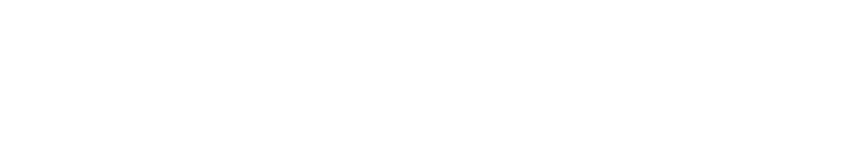
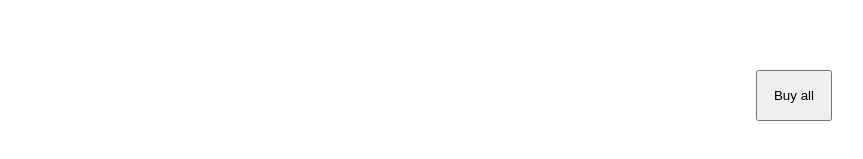
Before and after one commit to Giwan/bnl-lazy-pandas-hackathon, a Next.js app: page /items-list in a window 1280 px wide. Shown: the part 1448-1607 px from the top of the page, without its empty margins (208-1071 px from the left). Before the commit the page ends 1538 px from the top, so only its background shows below. Built offline with nearby package versions, Linux system fonts and the light colour scheme.

Commit message:
feat: buy all button

```diff
--- a/app/(primary)/items-list/itemslist.module.css
+++ b/app/(primary)/items-list/itemslist.module.css
@@ -65,3 +65,12 @@
   color: #02592F;
   border-radius: var(--unit);
 }
+
+.buyAllContainer {
+  text-align: right;
+  margin-top: 5rem;
+}
+
+.buyAllButton {
+  padding: 1rem;
+}
--- a/app/(primary)/items-list/page.js
+++ b/app/(primary)/items-list/page.js
@@ -8,6 +8,7 @@ export default function Page3() {
       <ItemsToPurchse />
       <Co2 />
       <ThirdPartyIntegration />
+      <BuyAll />
     </main>
   )
 }
@@ -73,3 +74,9 @@ const ThirdPartyIntegration = () => (
     <p>Paint suggestions for your rooms</p>
   </div>
 )
+
+const BuyAll = () => (
+  <div className={styles.buyAllContainer}>
+    <button className={styles.buyAllButton}>Buy all</button>
+  </div>
+)
```
